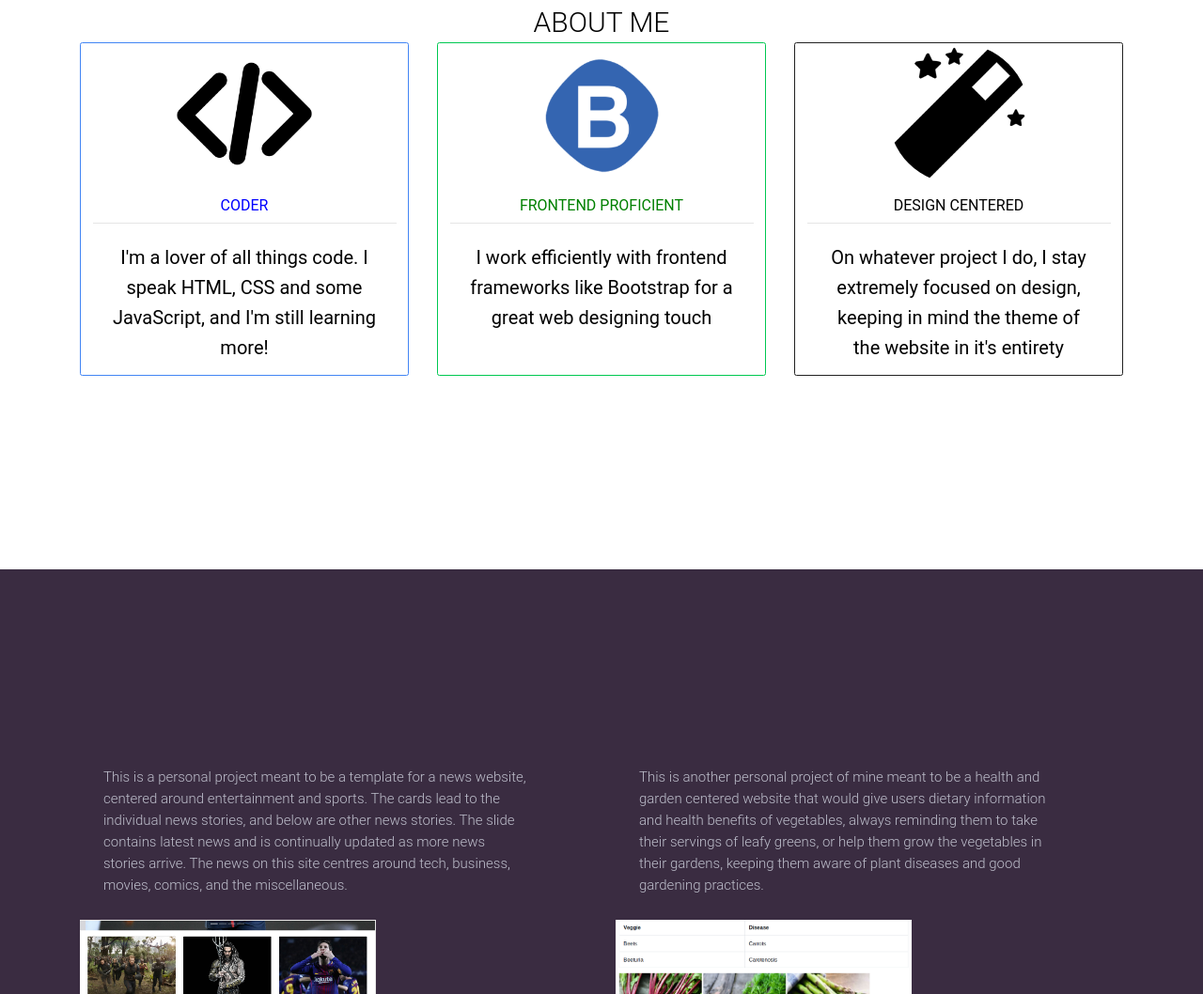
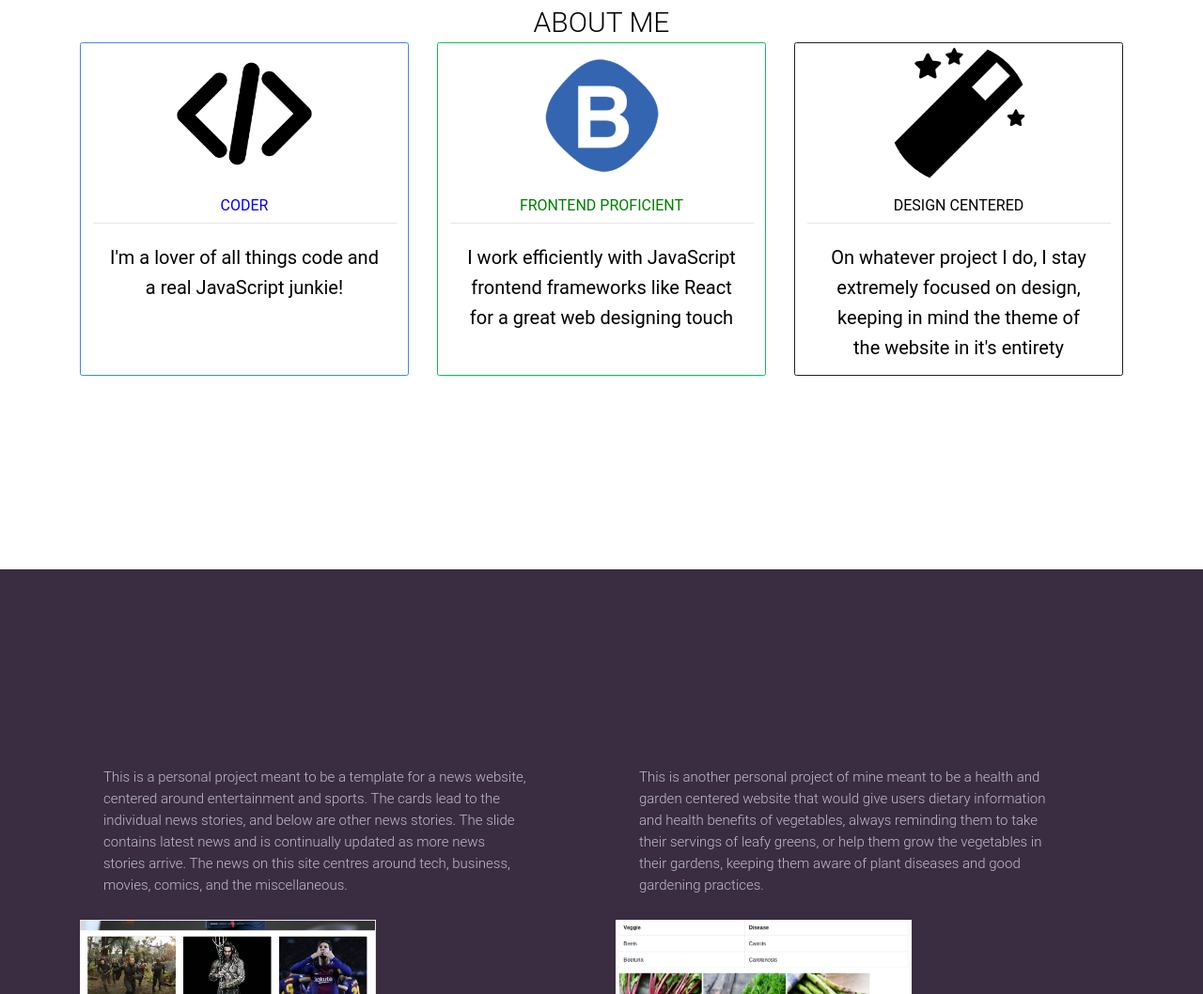
Before and after one commit to Maria218/Maria218.github.io, a plain HTML site: page index.html in a window 1280 px wide. Shown: the part 994-2052 px from the top of the page at 94% size. Drawn offline with Linux system fonts and the light colour scheme; a web font is replaced by a local one.

Commit message:
Updated index.html

```diff
--- a/index.html
+++ b/index.html
@@ -95,7 +95,7 @@
               <div class="card-body">
                 <h4 style="color: blue; text-decoration: uppercase" class="card-title">CODER</h4>
                 <hr>
-                <p>I'm a lover of all things code. I speak HTML, CSS and some JavaScript, and I'm still learning more!</p>
+                <p>I'm a lover of all things code and a real JavaScript junkie!</p>
               </div>
             </div>
             <div class="card testimonial-card border-success mb-3">
@@ -104,7 +104,7 @@
               <div class="card-body">
                 <h4 style="color: green; text-decoration: uppercase"class="card-title">FRONTEND PROFICIENT</h4>
                 <hr>
-                <p>I work efficiently with frontend frameworks like Bootstrap for a great web designing touch</p>
+                <p>I work efficiently with JavaScript frontend frameworks like React for a great web designing touch</p>
               </div>
             </div>
             <div class="card testimonial-card border-dark mb-3">
```
